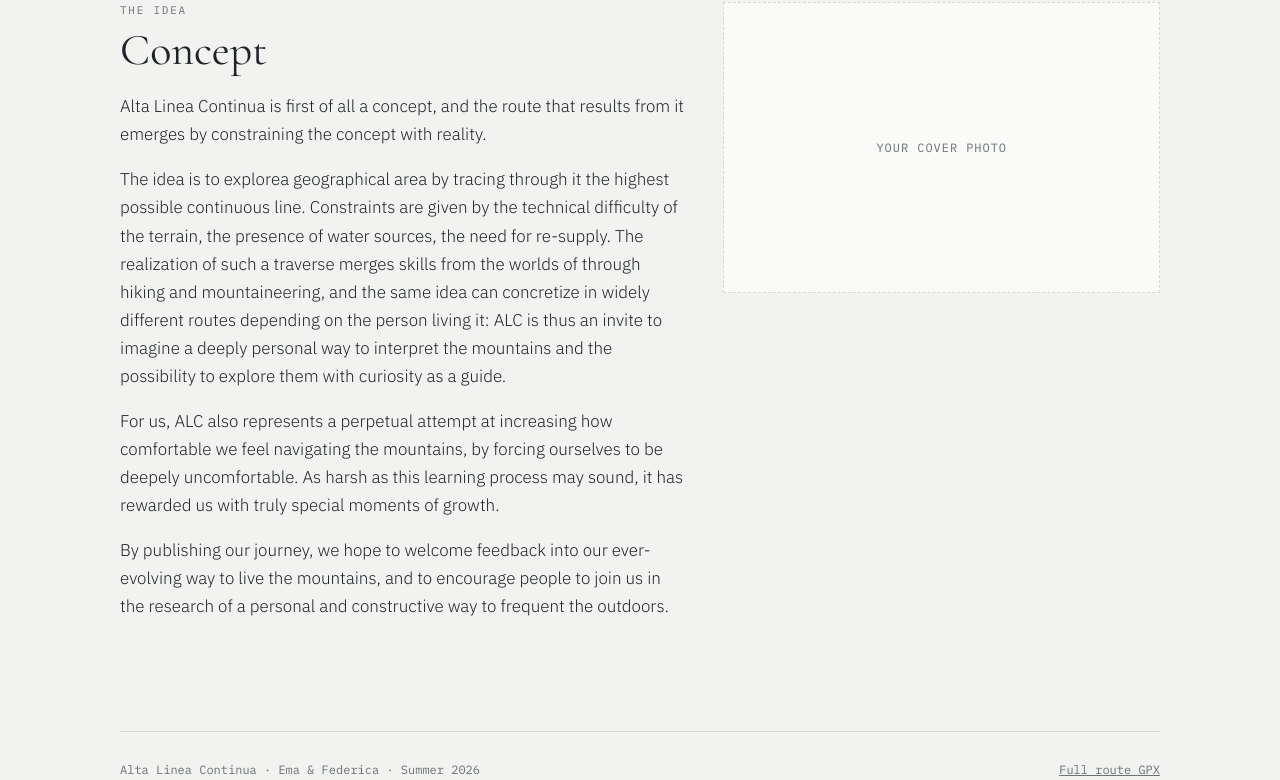
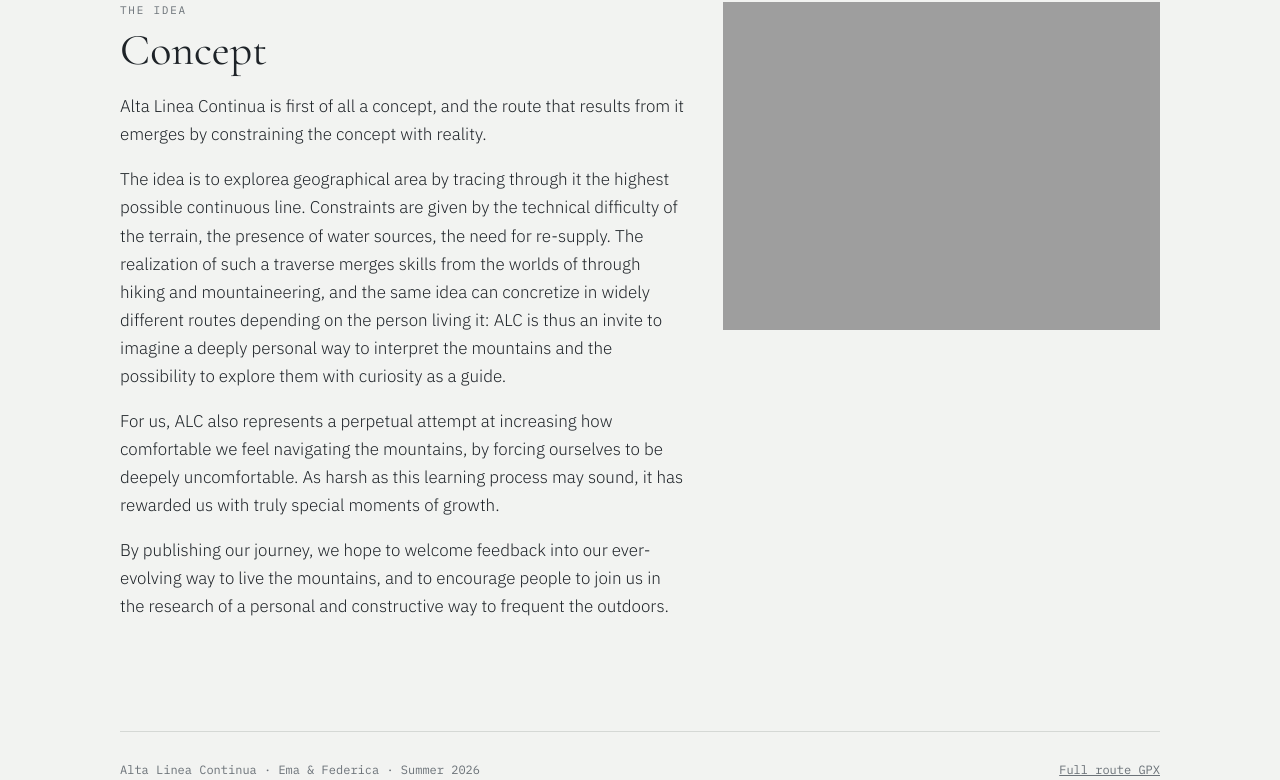
Before and after one commit to federicasibilla/alta-linea-continua, a Jekyll site: the page built from index.md, in a window 1280 px wide and 900 px high, scrolled down 1484 px, cut to the strip 120-900 px from the top of the window. Built offline with Jekyll 4.4.1, drawn with Linux system fonts in a browser that asks for light colours.

Commit message:
Update index.md (via Pages CMS)

```diff
--- a/index.md
+++ b/index.md
@@ -3,6 +3,7 @@ layout: home
 headline: Alta Linea Continua
 tagline: From Marguareis to Monviso
 intro_title: Concept
+cover: /alta-linea-continua/assets/images/IMG_8064 (2) (3)-1.png
 ---
 Alta Linea Continua is first of all a concept, and the route that results from it emerges by constraining the concept with reality.
 
```
